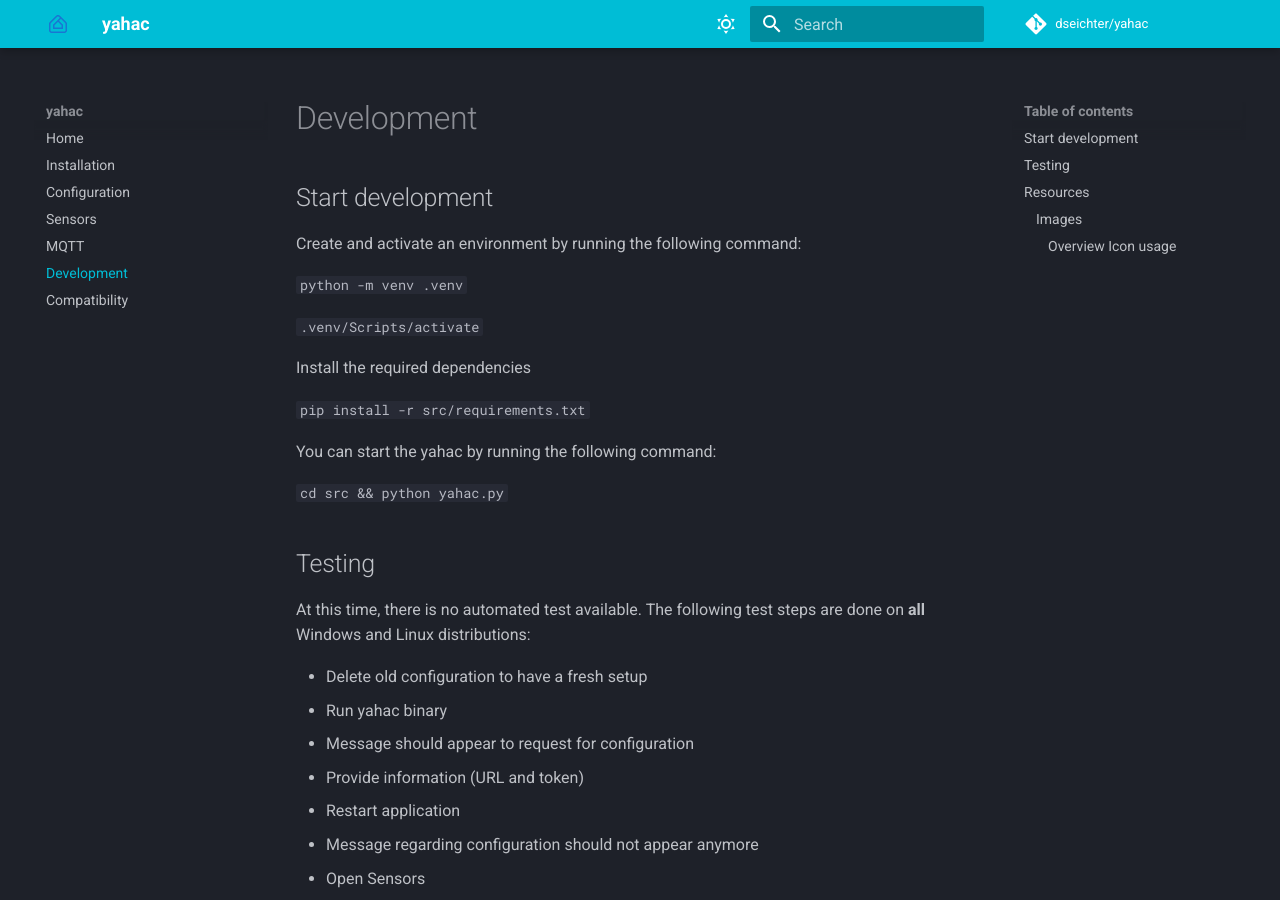
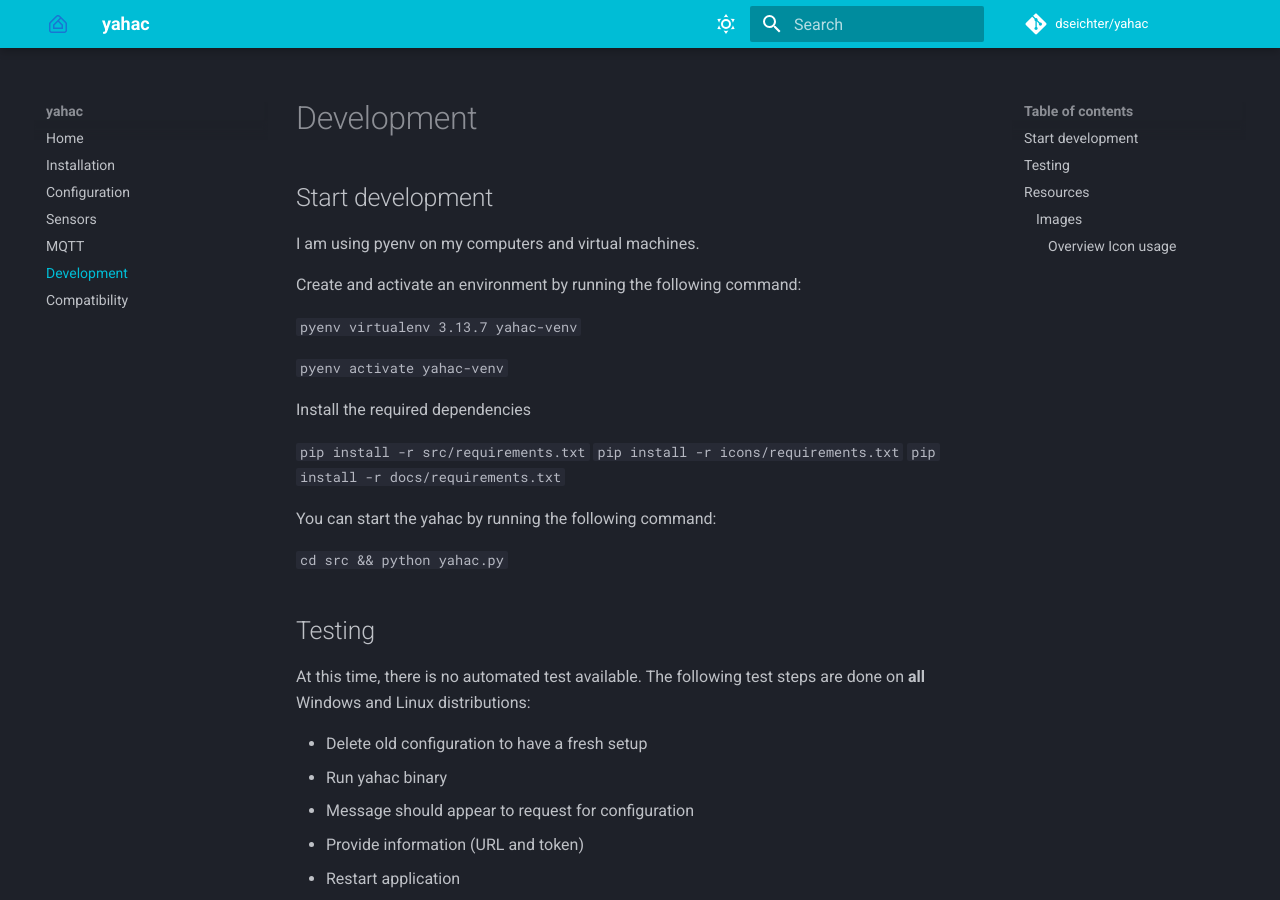
Before and after one commit to dseichter/yahac, an MkDocs documentation site: the page built from docs/docs/development.md, in a window 1280 px wide and 900 px high. Built offline with MkDocs 1.6.1 and Material for MkDocs 9.7.7, drawn with Linux system fonts in a browser that asks for light colours; comment, search, counter and statistics services are not loaded.

Commit message:
Update development docu

````diff
--- a/docs/docs/development.md
+++ b/docs/docs/development.md
@@ -2,15 +2,19 @@
 
 ## Start development
 
+I am using pyenv on my computers and virtual machines.
+
 Create and activate an environment by running the following command:
 
-```python -m venv .venv```
+```pyenv virtualenv 3.13.7 yahac-venv```
 
-```.venv/Scripts/activate```
+```pyenv activate yahac-venv```
 
 Install the required dependencies
 
 ```pip install -r src/requirements.txt```
+```pip install -r icons/requirements.txt```
+```pip install -r docs/requirements.txt```
 
 You can start the yahac by running the following command:
 
````
